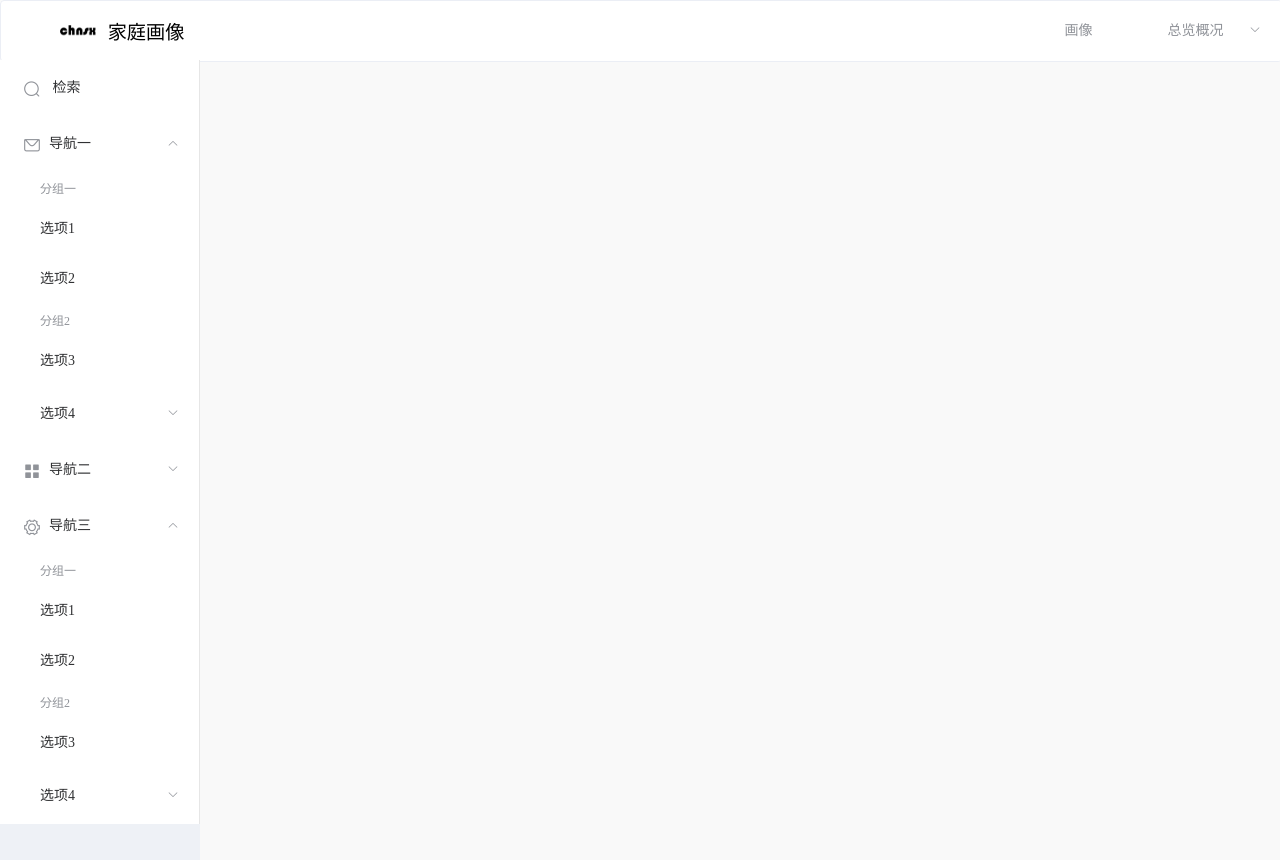
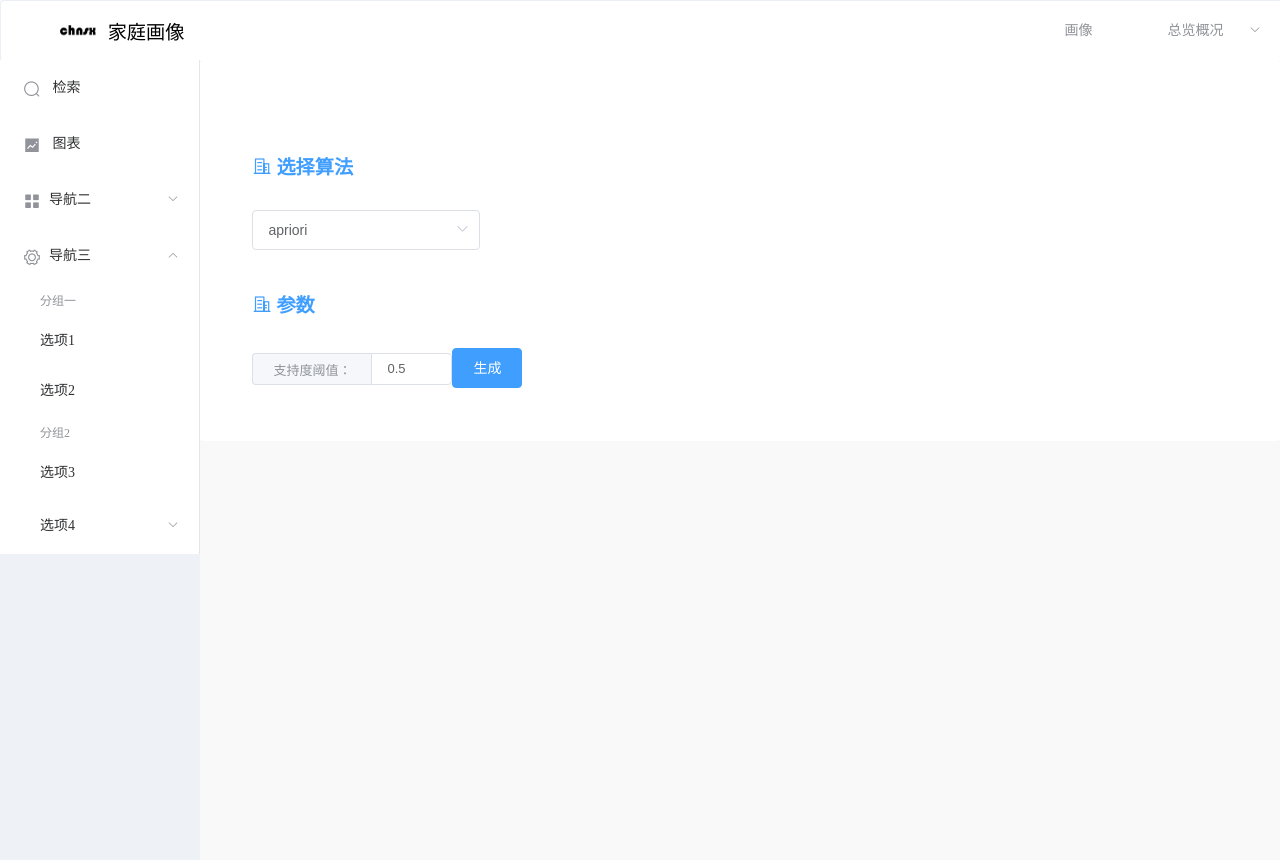
Before and after one commit to ZhouBinxin/chns-frontend, a Vue app: page /charts in a window 1280 px wide. Built offline with nearby package versions, Linux system fonts and the light colour scheme.

Commit message:
apriori页面

```diff
--- /dev/null
+++ b/src/components/charts/apriori.vue
@@ -0,0 +1,23 @@
+<template>
+  <div>
+    <el-table v-if="data.length > 0" :data="data" style="width: 100%">
+      <el-table-column prop="itemset" label="频繁项集">
+      </el-table-column>
+      <el-table-column prop="support" label="支持度" sortable :sort-by="['support']">
+      </el-table-column>
+    </el-table>
+    <div v-else>
+    </div>
+  </div>
+</template>
+
+<script>
+export default {
+  props: {
+    data: {
+      type: Array,
+      default: () => []
+    }
+  }
+}
+</script>
--- a/src/components/mSide.vue
+++ b/src/components/mSide.vue
@@ -5,21 +5,10 @@
         <i class="el-icon-search"></i>
         检索
       </el-menu-item>
-      <el-submenu index="1">
-        <template slot="title"><i class="el-icon-message"></i>导航一</template>
-        <el-menu-item-group>
-          <template slot="title">分组一</template>
-          <el-menu-item index="1-1">选项1</el-menu-item>
-          <el-menu-item index="1-2">选项2</el-menu-item>
-        </el-menu-item-group>
-        <el-menu-item-group title="分组2">
-          <el-menu-item index="1-3">选项3</el-menu-item>
-        </el-menu-item-group>
-        <el-submenu index="1-4">
-          <template slot="title">选项4</template>
-          <el-menu-item index="1-4-1">选项4-1</el-menu-item>
-        </el-submenu>
-      </el-submenu>
+      <el-menu-item index="2" @click="changeMenu('charts')">
+        <i class="el-icon-s-marketing"></i>
+        图表
+      </el-menu-item>
       <el-submenu index="2">
         <template slot="title"><i class="el-icon-menu"></i>导航二</template>
         <el-menu-item-group>
@@ -56,10 +45,11 @@
 </template>
 <script>
 export default {
-  data() {},
+  data () { },
   methods: {
-    changeMenu(str) {
+    changeMenu (str) {
       if (str === 'analysis') this.$router.push({ name: 'filterPage' })
+      if (str === 'charts') this.$router.push({ name: 'charts' })
     }
   }
 }
--- /dev/null
+++ b/src/views/charts.vue
@@ -0,0 +1,132 @@
+<template>
+  <div>
+    <div class="medical-health">
+      <div class="algorithm-select">
+        <el-container class="content">
+          <el-main>
+            <div class="container">
+              <div class="block">
+                <div class="selectTitle">
+                  <i class="el-icon-office-building"></i>&nbsp;选择算法
+                </div>
+                <el-select v-model="algorithm" clearable placeholder="请选择算法">
+                  <el-option v-for="item in algorithmLists" :key="item" :label="item" :value="item">
+                  </el-option>
+                </el-select>
+
+                <div v-if="algorithm != ''" class="selectTitle">
+                  <i class="el-icon-office-building"></i>&nbsp;参数
+                </div>
+
+                <el-input v-if="['apriori', 'LIG', 'FP-growth'].includes(algorithm)" v-model="supportThreshold" placeholder="请输入支持度阈值" size="small"
+                  :style="{ width: '200px' }">
+                  <template slot="prepend">支持度阈值：</template>
+                </el-input>
+
+                <el-button type="primary" @click="generateData">生成</el-button>
+
+              </div>
+            </div>
+          </el-main>
+        </el-container>
+      </div>
+      <div>
+        <apriori :data="aprioriResults" />
+      </div>
+    </div>
+  </div>
+</template>
+
+<script>
+import apriori from '../components/charts/apriori.vue'
+export default {
+  components: {
+    apriori
+  },
+  data () {
+    return {
+      // 算法
+      algorithm: 'apriori',
+      algorithmLists: ['apriori', 'LIG', 'FP-growth', 'k-means', 'k-medois', 'EM'],
+      aprioriResults: [],
+      supportThreshold: 0.5
+    }
+  },
+  methods: {
+    generateData () {
+      // 模拟生成数据的过程，根据支持度阈值过滤数据
+      let testData = [
+        { itemset: '{A}', support: 0.6 },
+        { itemset: '{B}', support: 0.7 },
+        { itemset: '{C}', support: 0.5 },
+        { itemset: '{D}', support: 0.4 },
+        { itemset: '{A, B}', support: 0.4 },
+        { itemset: '{A, C}', support: 0.3 },
+        { itemset: '{A, D}', support: 0.2 },
+        { itemset: '{B, C}', support: 0.35 },
+        { itemset: '{B, D}', support: 0.25 },
+        { itemset: '{C, D}', support: 0.3 },
+        { itemset: '{A, B, C}', support: 0.2 },
+        { itemset: '{A, B, D}', support: 0.15 },
+        { itemset: '{A, C, D}', support: 0.1 },
+        { itemset: '{B, C, D}', support: 0.2 },
+        { itemset: '{A, B, C, D}', support: 0.1 }
+        // 可以继续添加更多的数据
+      ]
+
+      this.aprioriResults = testData.filter(item => item.support >= this.supportThreshold)
+    }
+  }
+}
+
+</script>
+
+<style scoped>
+.el-row {
+  text-align: center;
+}
+
+.el-alert {
+  margin: 30px 0;
+}
+
+.text {
+  text-align: center;
+  margin: 0 auto;
+}
+
+.selectTitle {
+  margin: 40px 0 30px;
+  font-size: larger;
+  color: rgb(64, 158, 255);
+  font-weight: bold;
+}
+
+.text-title {
+  margin-top: 60px;
+  font-size: larger;
+  color: rgb(64, 158, 255);
+  font-weight: bold;
+}
+
+.data-text {
+  color: rgb(64, 158, 255);
+  font-size: larger;
+  font-weight: bold;
+}
+
+.medical-health {
+  background-color: white;
+  /* margin-top: 30px; */
+  /* margin-left: 30px; */
+  /* margin-right: 30px; */
+  border-radius: 4px;
+  padding: 3%;
+}
+
+.divider {
+  height: 1px;
+  background-color: rgb(64, 158, 255);
+  margin-top: 30px;
+}
+</style>
--- a/src/views/filterPage.vue
+++ b/src/views/filterPage.vue
@@ -449,8 +449,9 @@ export default {
     },
     propertyChange(fItem, sItem, index) {
       // if (sItem.curr === '请选择') return
-      if (this.propertyFilterInfoObj[fItem.title] === undefined)
+      if (this.propertyFilterInfoObj[fItem.title] === undefined) {
         this.propertyFilterInfoObj[fItem.title] = {}
+      }
       this.propertyFilterInfoObj[fItem.title][index] = sItem.curr
       console.log(this.propertyFilterInfoObj)
     },
--- a/src/views/medicalhealth.vue
+++ b/src/views/medicalhealth.vue
@@ -10,14 +10,15 @@
                 <div class="selectTitle">
                   <i class="el-icon-office-building"></i>&nbsp;选择年份
                 </div>
-                <el-select
-                  v-model="year"
-                  clearable placeholder="请选择年份">
-                  <el-option
-                    v-for="item in yearLists"
-                    :key="item"
-                    :label="item"
-                    :value="item">
+                <el-select v-model="year" clearable placeholder="请选择年份">
+                  <el-option v-for="item in yearLists" :key="item" :label="item" :value="item">
+                  </el-option>
+                </el-select>
+                <div class="selectTitle">
+                  <i class="el-icon-data-line"></i>&nbsp;选择图表
+                </div>
+                <el-select v-model="charttype" clearable placeholder="请选择图表类型">
+                  <el-option v-for="option in chartLists" :key="option" :label="option" :value="option">
                   </el-option>
                 </el-select>
                 <el-button type="primary" @click="showChart">查询医疗情况</el-button>
@@ -32,13 +33,12 @@
       <div class="text-content" v-for="(item, index) in overviewDataArr" :key="index" v-if="isShowChart">
         <div class="text-title">{{ item.title }}</div>
         <!--   todo: text文本，本应该由后端直接返回,但目前后端仅返回的是红色高亮文字，且顺序有误，因此先用固定文本展示    -->
-        <el-alert
-          :title="item.text"
-          type="info"
-          :closable="false">
+        <el-alert :title="item.text" type="info" :closable="false">
         </el-alert>
         <!-- 引用图表内容 -->
+        <!-- 根据charttype绘制图表 -->
         <bar-chart class="grid-item" :ref="item.type" :chartId="item.type"></bar-chart>
+        <!-- <pie-chart class="grid-item" :ref="item.type" :chartId="item.type"></pie-chart> -->
       </div>
     </div>
   </div>
@@ -47,15 +47,19 @@
 <script>
 // import {getAllDiseaseRate, getAllBodyExamRate, getAllInsuranceRate, getAllHelperRate} from '../axios/api'
 import barChart from '../components/charts/barChart'
+import pieChart from '../components/charts/pieChart'
 /* eslint-disable */
 export default {
   components: {
-    barChart
+    barChart,
+    pieChart
   },
   data () {
     return {
       isShowChart: false,
       yearLists: ['1989', '1991', '1993', '1997', '2000', '2004', '2006', '2009', '2011', '2015'],
+      // 图表类型
+      chartLists: ['条形图', '饼图'],
       // diseaseName: '',
       // text: '',
       // id: this.$store.state.id,
@@ -63,6 +67,7 @@ export default {
       timer: '',
       isLoading: false,
       year: '2015',
+      charttype: '条形图',
       overviewDataArr: [{
         title: '患病情况',
         type: 'disease',
@@ -151,7 +156,7 @@ export default {
         'status': 200
       },
       helperResponseData: {
-        'data': {'咨询当地的健康工作者': 2.42, '自我护理': 5.91, '看医生': 7.8, '完全没关注': 1.23},
+        'data': { '咨询当地的健康工作者': 2.42, '自我护理': 5.91, '看医生': 7.8, '完全没关注': 1.23 },
         'year': '2015',
         'message': 'OK',
         'url': 'http://114.55.25.220:8080/chnsx/medical/statistics/helper',
@@ -168,7 +173,7 @@ export default {
     },
     getTestData () {
       let that = this
-      setTimeout(function (){
+      setTimeout(function () {
         that.overviewDataArr[0].chart.chartData = that.diseaseResponseData.data
         that.showBarChart(0)
         that.overviewDataArr[1].chart.chartData = that.bodyExamResponseData.data
@@ -212,6 +217,10 @@ export default {
     showBarChart (index) {
       let str = this.overviewDataArr[index].type
       this.$refs[str][0].getData(this.overviewDataArr[index].chart, 'health', this.year)
+    },
+    showPieChart (index) {
+      let str = this.overviewDataArr[index].type
+      this.$refs[str][1].getData()
     }
   }
 }
@@ -265,5 +274,4 @@ export default {
   background-color: rgb(64, 158, 255);
   margin-top: 30px;
 }
-
 </style>
```
Also changed, not shown: src/router/router.js (+8 -6 lines).
